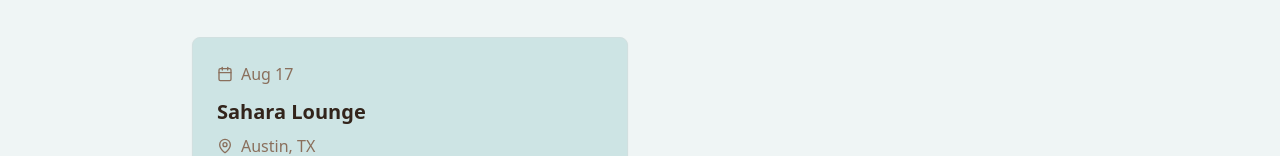
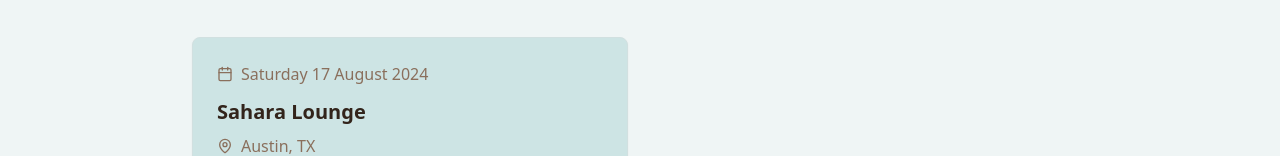
Before and after one commit to southbanksounds/southbank-soundwaves, a React (Vite) app: page /shows in a window 1280 px wide. Shown: the part 995-1151 px from the top of the page. Built offline with nearby package versions, Linux system fonts and the light colour scheme.

Commit message:
Fix date in recent performances
Corrected the date for the recent performance tile.
-edited src/pages/Shows.tsx

```diff
--- a/src/pages/Shows.tsx
+++ b/src/pages/Shows.tsx
@@ -7,7 +7,7 @@ const Shows = () => {
 
   const pastShows = [
     {
-      date: "2025-08-17",
+      date: "2024-08-17",
       venue: "Sahara Lounge",
       city: "Austin, TX"
     }
@@ -15,8 +15,10 @@ const Shows = () => {
 
   const formatDate = (dateString: string) => {
     const date = new Date(dateString);
-    return date.toLocaleDateString('en-US', {
-      month: 'short',
+    return date.toLocaleDateString('en-GB', {
+      weekday: 'long',
+      year: 'numeric',
+      month: 'long',
       day: 'numeric'
     });
   };
```
